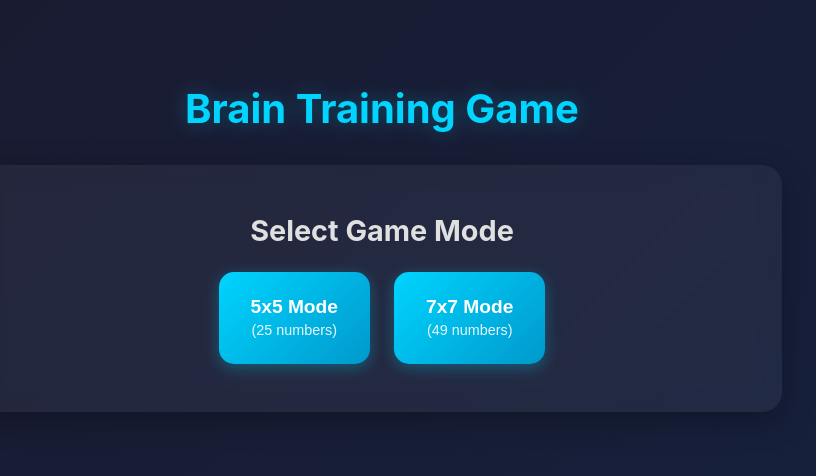
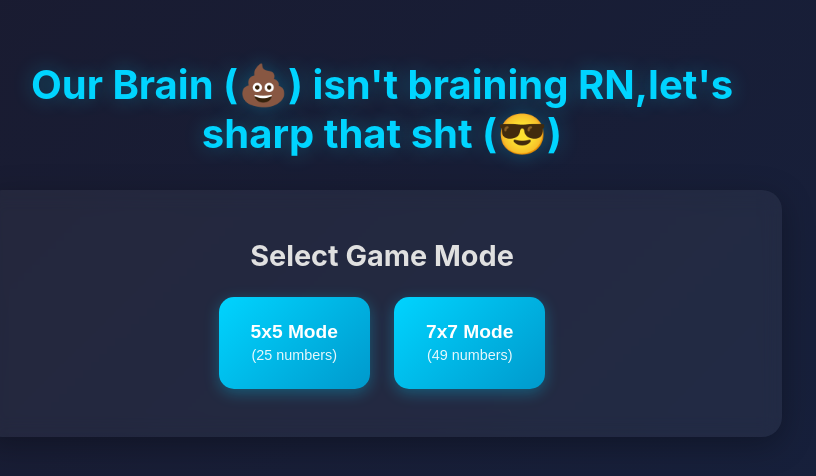
Before and after one commit to ZeroXFliZ/brainisnotbraining, a plain HTML site: page index.html in a window 1280 px wide. Shown: the part 152-628 px from the top of the page, without its empty margins (258-1074 px from the left). Drawn offline with Linux system fonts and the light colour scheme.

Commit message:
Update index.html

```diff
--- a/index.html
+++ b/index.html
@@ -3,12 +3,12 @@
 <head>
     <meta charset="UTF-8">
     <meta name="viewport" content="width=device-width, initial-scale=1.0">
-    <title>Our Brain (💩) isn't braining RN,let's sharp that sht (😎)</title>
+    <title>Shrap ur brain</title>
     <link rel="stylesheet" href="styles.css">
 </head>
 <body>
     <div class="container">
-        <h1>Brain Training Game</h1>
+        <h1>Our Brain (💩) isn't braining RN,let's sharp that sht (😎)</h1>
 
         <div id="modeSelection" class="mode-selection">
             <h2>Select Game Mode</h2>
```
